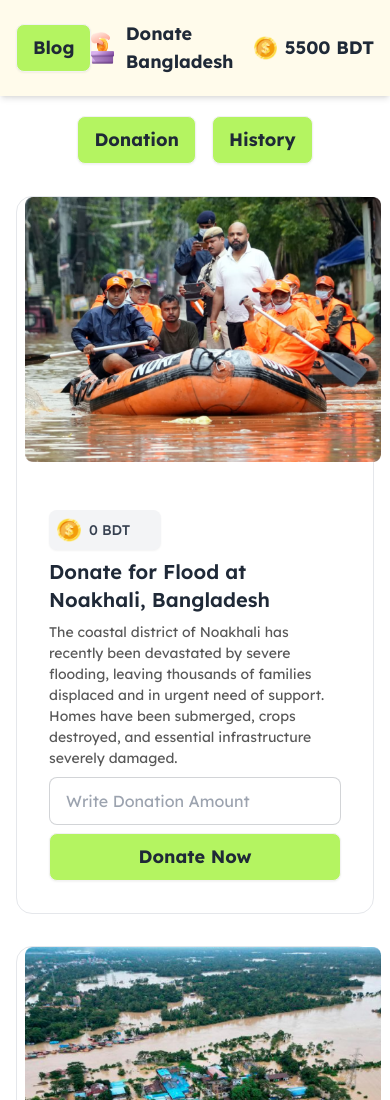
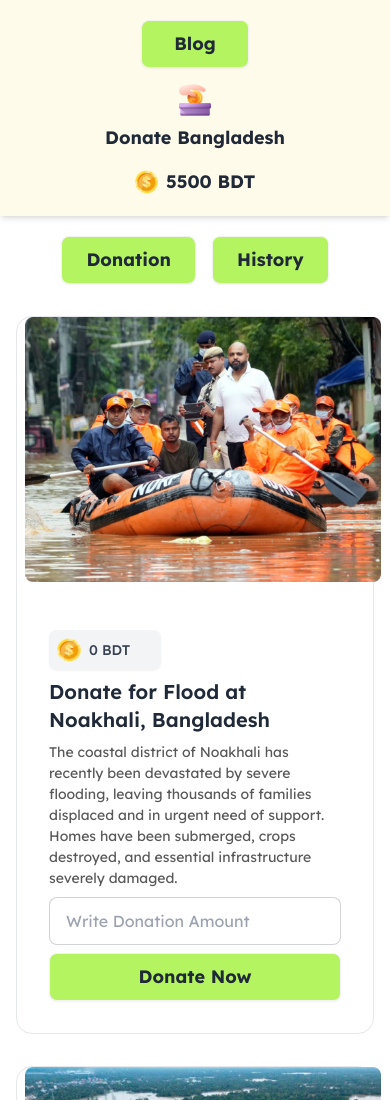
Before and after one commit to KM-Adnan-Absar/Assignment-5-B10, a plain HTML site: page index.html in a window 390 px wide. Shown: the top 1100 px of the page. Drawn offline with nearby package versions, Linux system fonts and the light colour scheme.

Commit message:
fifth-commit

```diff
--- a/index.html
+++ b/index.html
@@ -45,35 +45,34 @@
 
     <header id="navbar" class="sticky top-0 bg-opacity-80 z-10">
         <!-- Navbar -->
-        <nav class="navbar bg-amber-50 shadow-md py-5 px-4 sm:px-8 lg:px-28 flex justify-between items-center">
+        <nav class="navbar bg-amber-50 shadow-md py-5 px-6 sm:px-28 flex flex-col sm:flex-row justify-between items-center space-y-4 sm:space-y-0 sm:space-x-4">
             <!-- Left Button (Blog) -->
             <div class="flex-none">
-                <button class="btn bg-[#B4F461] px-4 sm:px-6 lg:px-8 text-lg sm:text-xl font-bold">Blog</button>
+                <button class="btn bg-[#B4F461] px-8 text-lg sm:text-xl font-bold">Blog</button>
             </div>
 
             <!-- Center Logo and Title -->
-            <div class="flex flex-1 justify-center items-center">
+            <div class="flex flex-col sm:flex-row flex-1 justify-center items-center sm:space-x-3">
                 <div>
                     <img src="assets/logo.png" alt="Logo" class="h-8 sm:h-10">
                 </div>
-                <p class="ml-3 text-lg sm:text-xl font-bold">Donate Bangladesh</p>
+                <p class="text-lg sm:text-xl font-bold mt-2 sm:mt-0">Donate Bangladesh</p>
             </div>
 
             <!-- Right Section (Coin and Amount) -->
-            <div class="flex items-center">
-                <div>
-                    <img src="assets/coin.png" alt="Coin" class="h-6 sm:h-8">
-                </div>
-                <div class="ml-2 text-lg sm:text-xl font-bold">5500 BDT</div>
+            <div class="flex items-center space-x-2">
+                <img src="assets/coin.png" alt="Coin" class="h-6 sm:h-8">
+                <div class="text-lg sm:text-xl font-bold">5500 BDT</div>
             </div>
         </nav>
 
         <!-- Buttons Below the Navbar -->
         <div class="flex justify-center mt-5 space-x-4">
-            <button class="btn bg-[#B4F461] px-4 sm:px-8 text-lg sm:text-xl font-bold">Donation</button>
-            <button class="btn bg-[#B4F461] px-4 sm:px-8 text-lg sm:text-xl font-bold">History</button>
+            <button class="btn bg-[#B4F461] px-6 sm:px-8 text-lg sm:text-xl font-bold">Donation</button>
+            <button class="btn bg-[#B4F461] px-6 sm:px-8 text-lg sm:text-xl font-bold">History</button>
         </div>
     </header>
+
 
     <main>
 
@@ -81,7 +80,7 @@
         <section class="mt-8">
             <div class="card card-side bg-base-100 border w-auto h-auto mx-4 sm:mx-12 lg:mx-24 flex flex-col md:flex-row items-center">
                 <!-- image 1 -->
-                <img class="w-full md:w-[330px] h-auto ml-4 mb-4 md:mb-0" src="assets/noakhali.png" alt="">
+                <img class="w-full sm:w-1/2 md:w-[330px] h-auto ml-4 mb-4 md:mb-0" src="assets/noakhali.png" alt="">
 
                 <div>
                     <div class="card-body">
@@ -114,7 +113,7 @@
         <section class="mt-8">
             <div class="card card-side bg-base-100 border w-auto h-auto mx-4 sm:mx-12 lg:mx-24 flex flex-col md:flex-row items-center">
                 <!-- image 1 -->
-                <img class="w-full md:w-[330px] h-auto ml-4 mb-4 md:mb-0" src="assets/feni.png" alt="">
+                <img class="w-full sm:w-1/2 md:w-[330px] h-auto ml-4 mb-4 md:mb-0" src="assets/feni.png" alt="">
 
                 <div class="card-body">
                     <div class="flex items-center space-x-2 bg-gray-100 p-2 rounded-lg shadow-sm w-28">
@@ -143,7 +142,7 @@
         <section class="mt-8 space-y-4">
             <div class="card card-side bg-base-100 border w-auto h-auto mx-4 sm:mx-12 lg:mx-24 flex flex-col md:flex-row items-center">
                 <!-- image 1 -->
-                <img class="w-full md:w-[335px] h-auto ml-4 mb-4 md:mb-0" src="assets/quota-protest.png" alt="">
+                <img class="w-full sm:w-1/2 md:w-[335px]  h-auto ml-4 mb-4 md:mb-0" src="assets/quota-protest.png" alt="">
 
                 <div class="card-body">
                     <div class="flex items-center space-x-2 bg-gray-100 p-2 rounded-lg shadow-sm w-28">
```
